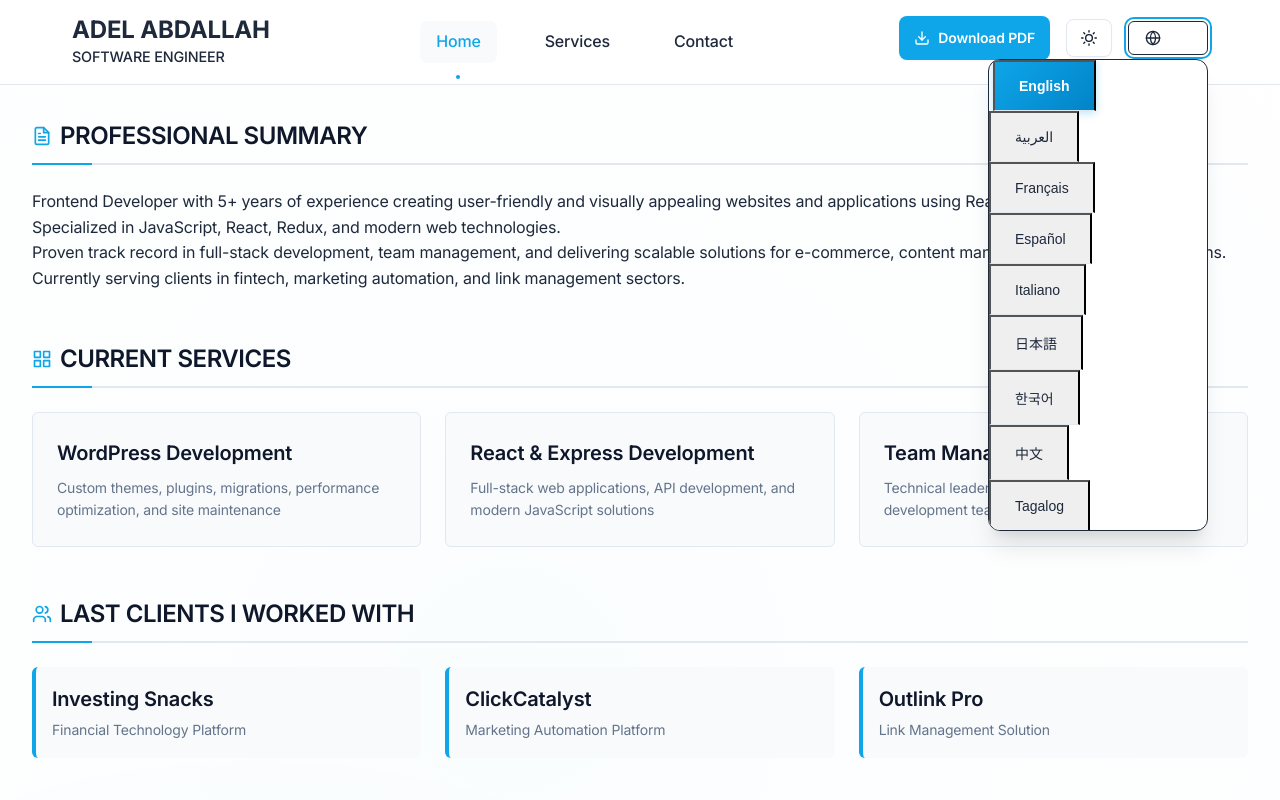
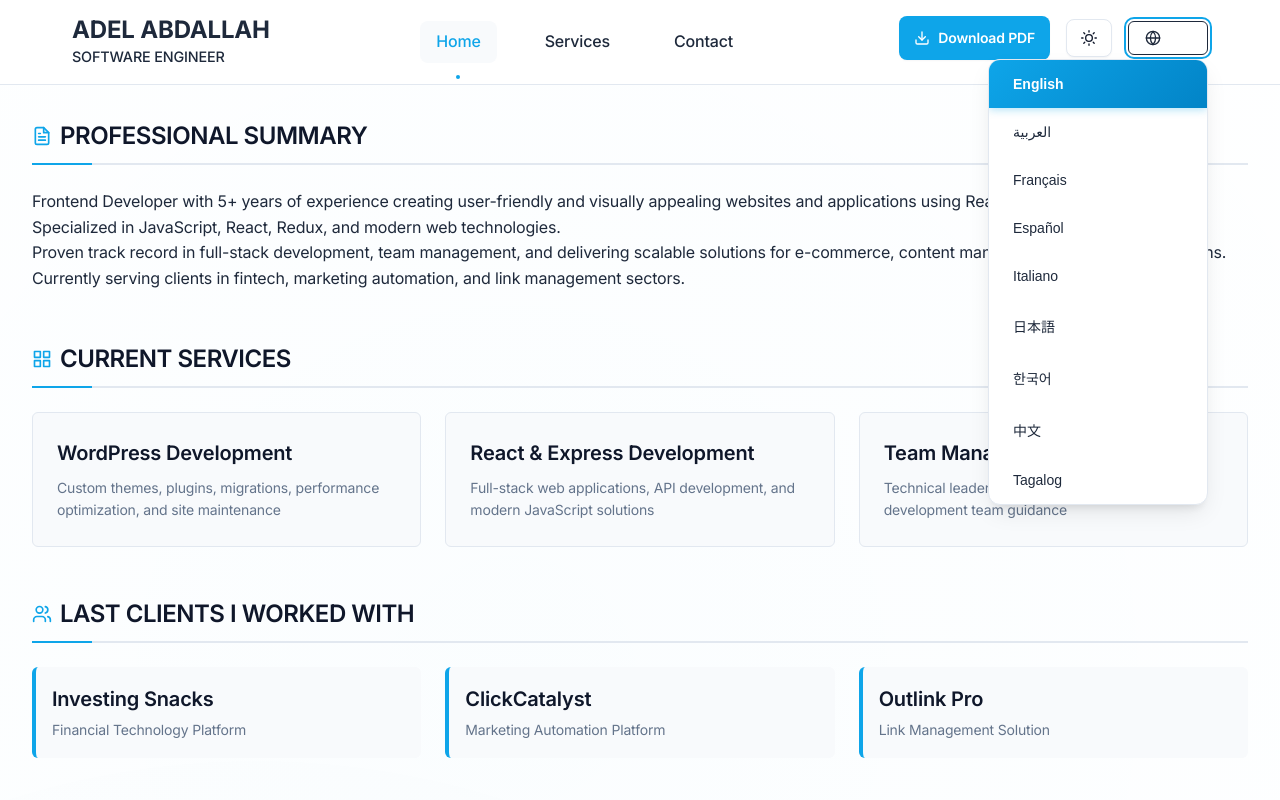
Before and after one commit to Adel-Abdallah/my-new-protofolio, a website: page index.html in a window 1280 px wide. Both pictures are taken after a click on the button 1168 px from the left and 38 px from the top of the page. Shown: the top 800 px of the page. Drawn offline with Linux system fonts and the light colour scheme.

Commit message:
update the style

```diff
--- a/styles.css
+++ b/styles.css
@@ -781,9 +781,9 @@ body.pdf-mode .pdf-only {
     }
 
     .language-dropdown {
-        min-width: 100%;
+        min-width: 200px;
         right: 0;
-        left: 0;
+        left: auto;
     }
 }
 
@@ -836,29 +836,29 @@ body.pdf-mode .pdf-only {
 }
 
 .language-dropdown {
-    position: absolute;
-    top: 100%;
-    right: 0;
-    min-width: 220px;
+    position: absolute !important;
+    top: 100% !important;
+    right: 0 !important;
+    min-width: 220px !important;
     background: var(--color-background) !important;
     background-color: #ffffff !important;
-    border: 1px solid var(--color-border);
-    border-radius: 12px;
-    box-shadow: 0 10px 25px -5px rgba(0, 0, 0, 0.1), 0 8px 10px -6px rgba(0, 0, 0, 0.1);
-    z-index: 1000;
-    opacity: 0;
-    visibility: hidden;
-    transform: translateY(-8px) scale(0.95);
-    transition: all 0.3s cubic-bezier(0.4, 0, 0.2, 1);
-    margin-top: var(--spacing-xs);
-    overflow: hidden;
-    backdrop-filter: blur(10px);
+    border: 1px solid var(--color-border) !important;
+    border-radius: 12px !important;
+    box-shadow: 0 10px 25px -5px rgba(0, 0, 0, 0.1), 0 8px 10px -6px rgba(0, 0, 0, 0.1) !important;
+    z-index: 1000 !important;
+    opacity: 0 !important;
+    visibility: hidden !important;
+    transform: translateY(-8px) scale(0.95) !important;
+    transition: all 0.3s cubic-bezier(0.4, 0, 0.2, 1) !important;
+    margin-top: var(--spacing-xs) !important;
+    overflow: hidden !important;
+    backdrop-filter: blur(10px) !important;
 }
 
 .language-dropdown.show {
-    opacity: 1;
-    visibility: visible;
-    transform: translateY(0) scale(1);
+    opacity: 1 !important;
+    visibility: visible !important;
+    transform: translateY(0) scale(1) !important;
 }
 
 .language-option {
@@ -875,6 +875,10 @@ body.pdf-mode .pdf-only {
     font-size: var(--font-size-sm);
     font-weight: var(--font-weight-medium);
     color: var(--color-text);
+    width: 100%;
+    background: transparent;
+    border: none;
+    text-align: left;
 }
 
 .language-option:last-child {
@@ -883,7 +887,6 @@ body.pdf-mode .pdf-only {
 
 .language-option:hover {
     background: var(--color-surface);
-    transform: translateX(4px);
     color: var(--color-accent);
 }
 
@@ -891,7 +894,6 @@ body.pdf-mode .pdf-only {
     background: var(--color-surface);
     outline: 2px solid var(--color-accent);
     outline-offset: -2px;
-    transform: translateX(4px);
     color: var(--color-accent);
 }
 
@@ -899,7 +901,6 @@ body.pdf-mode .pdf-only {
     background: linear-gradient(135deg, var(--color-accent), var(--color-accent-hover));
     color: white;
     font-weight: var(--font-weight-semibold);
-    transform: translateX(4px);
     box-shadow: 0 2px 8px rgba(14, 165, 233, 0.3);
 }
 
@@ -959,7 +960,6 @@ body.pdf-mode .pdf-only {
 [data-theme="dark"] .language-option:hover {
     background: var(--color-surface);
     color: var(--color-accent);
-    transform: translateX(4px);
 }
 
 [data-theme="dark"] .language-option.active {
@@ -1008,14 +1008,12 @@ body.pdf-mode .pdf-only {
 [data-theme="light"] .language-option:hover {
     background: var(--color-surface-hover-light);
     color: var(--color-accent);
-    transform: translateX(4px);
 }
 
 [data-theme="light"] .language-option.active {
     background: linear-gradient(135deg, var(--color-accent), var(--color-accent-hover));
     color: white;
     font-weight: var(--font-weight-semibold);
-    transform: translateX(4px);
     box-shadow: 0 2px 8px rgba(14, 165, 233, 0.3);
 }
 
```
Also changed, not shown: contact.html (+41 -1 lines).
